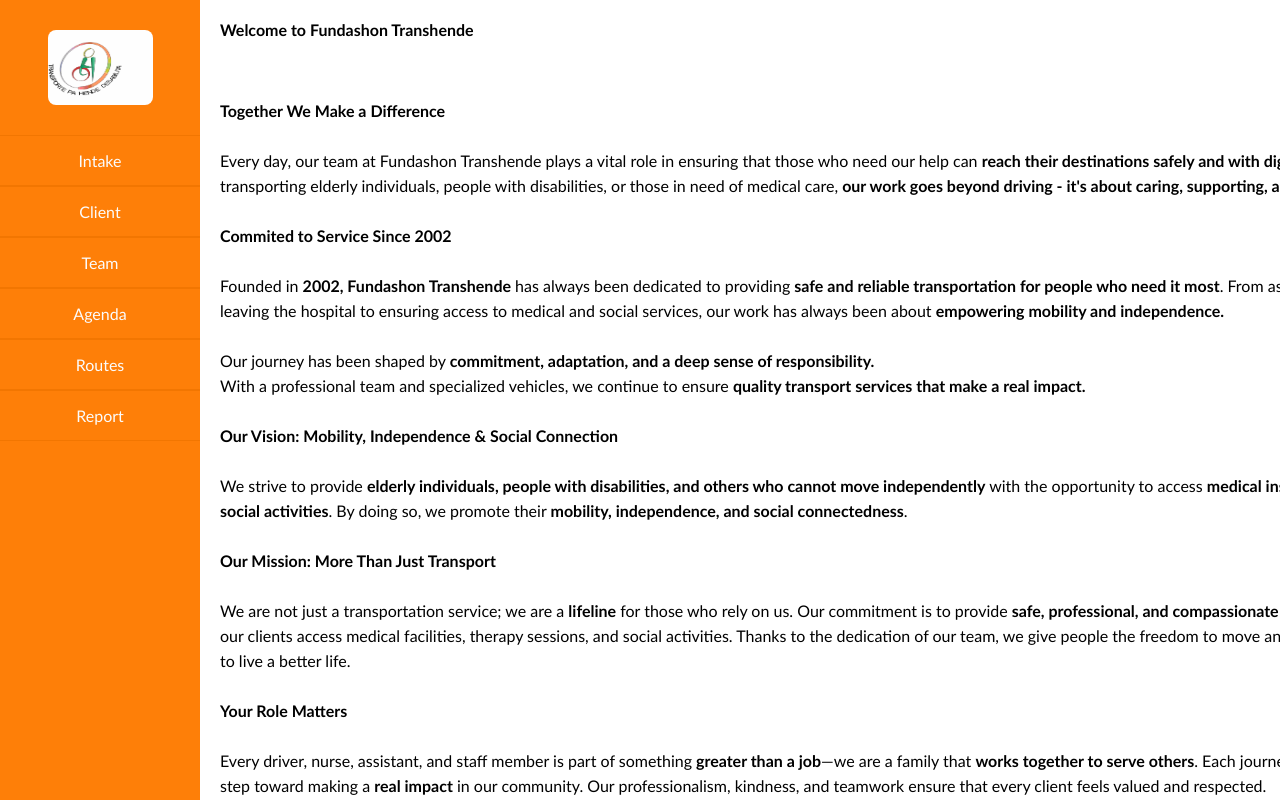
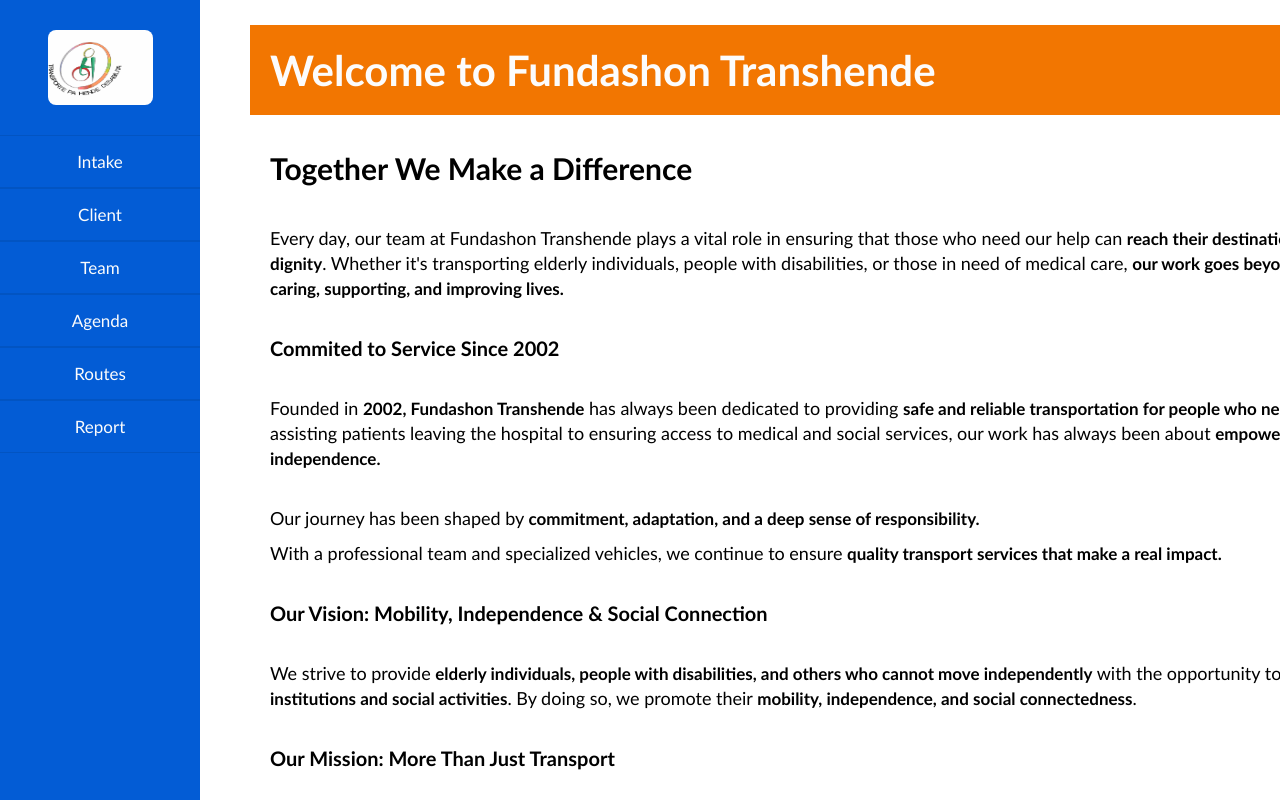
Before and after one commit to Trombley14/Fundashon-Transhende, a React (Create React App) app: page /home in a window 1280 px wide. Shown: the top 800 px of the page. Built offline with nearby package versions, Linux system fonts and the light colour scheme.

Commit message:
Styling changes added to the home page.

```diff
--- a/src/App.js
+++ b/src/App.js
@@ -36,9 +36,9 @@
             <Route path="*" element={<NoPage />} />
           </Routes>
         </BrowserRouter>
-        <div className="toggle">
+        {/* <div className="toggle">
           <ReactSwitch onChange={toggleTheme} checked={theme === "dark"} />
-        </div>
+        </div> */}
       </div>
     </ThemeContext.Provider>
   );
--- a/src/styles.css
+++ b/src/styles.css
@@ -5,7 +5,7 @@
   list-style: none;
   text-decoration: none;
   font-family: "Gill Sans", "Gill Sans MT", Calibri, "Trebuchet MS", sans-serif;
-  font-size: 16px;
+  font-size: 17px;
 }
 
 body {
@@ -24,13 +24,37 @@
 }
 
 .main-content .info {
-  margin: 20px;
-  padding-right: 40px;
+  margin-left: 50px;
+  padding: 20px;
   line-height: 25px;
 }
 
 .main-header {
   padding: 20px;
+  margin-top: 25px;
+  margin-left: 50px;
+  font-size: 42px;
+  background-color: #f27601;
+  color: #fcfcfc;
+}
+
+.main-content .info {
+  width: auto;
+}
+
+.main-content .info h2 {
+  font-size: 30px;
+  margin-bottom: 20px;
+}
+
+.main-content .info h3 {
+  font-size: 20px;
+  margin-bottom: 10px;
+}
+
+.main-content .info p {
+  font-size: 18px;
+  margin-bottom: 10px;
 }
 
 /* Theme Changer */
@@ -61,7 +85,7 @@
 }
 
 .wrapper nav {
-  background-color: #fe7f08;
+  background-color: #035cd5;
   color: #fcfcfc;
   position: fixed;
   width: 200px;
@@ -83,8 +107,8 @@
 
 .wrapper nav ul li {
   padding: 15px;
-  border-top: 1px solid #f27601;
-  border-bottom: 1px solid #f27601;
+  border-top: 1px solid #0254c2;
+  border-bottom: 1px solid #0254c2;
 }
 
 .wrapper nav ul li a {
```
